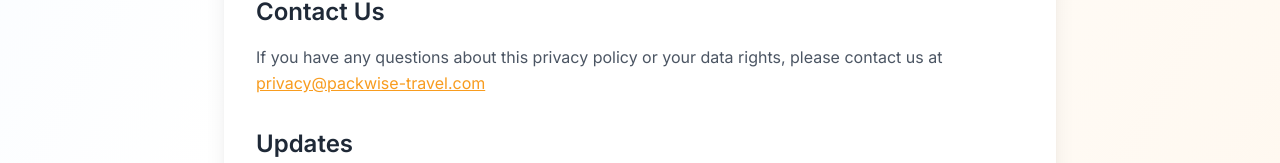
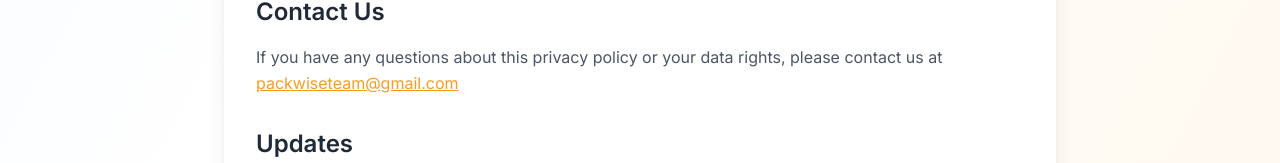
Before and after one commit to slimhd/PackIt, a Next.js app: page /privacy in a window 1280 px wide. Shown: the part 1879-2042 px from the top of the page. Built offline with nearby package versions, Linux system fonts and the light colour scheme; no server answers.

Commit message:
Update contact email in privacy page to packwiseteam@gmail.com

```diff
--- a/app/privacy/page.tsx
+++ b/app/privacy/page.tsx
@@ -98,8 +98,8 @@ export default function PrivacyPage() {
             <h2 className="text-2xl font-semibold text-gray-800 mb-4">Contact Us</h2>
             <p className="text-gray-600 leading-relaxed">
               If you have any questions about this privacy policy or your data rights, please contact us at{' '}
-                        <a href="mailto:privacy@packwise-travel.com" className="text-primary-600 hover:text-primary-700 underline">
-            privacy@packwise-travel.com
+                        <a href="mailto:packwiseteam@gmail.com" className="text-primary-600 hover:text-primary-700 underline">
+            packwiseteam@gmail.com
               </a>
             </p>
           </section>
```
